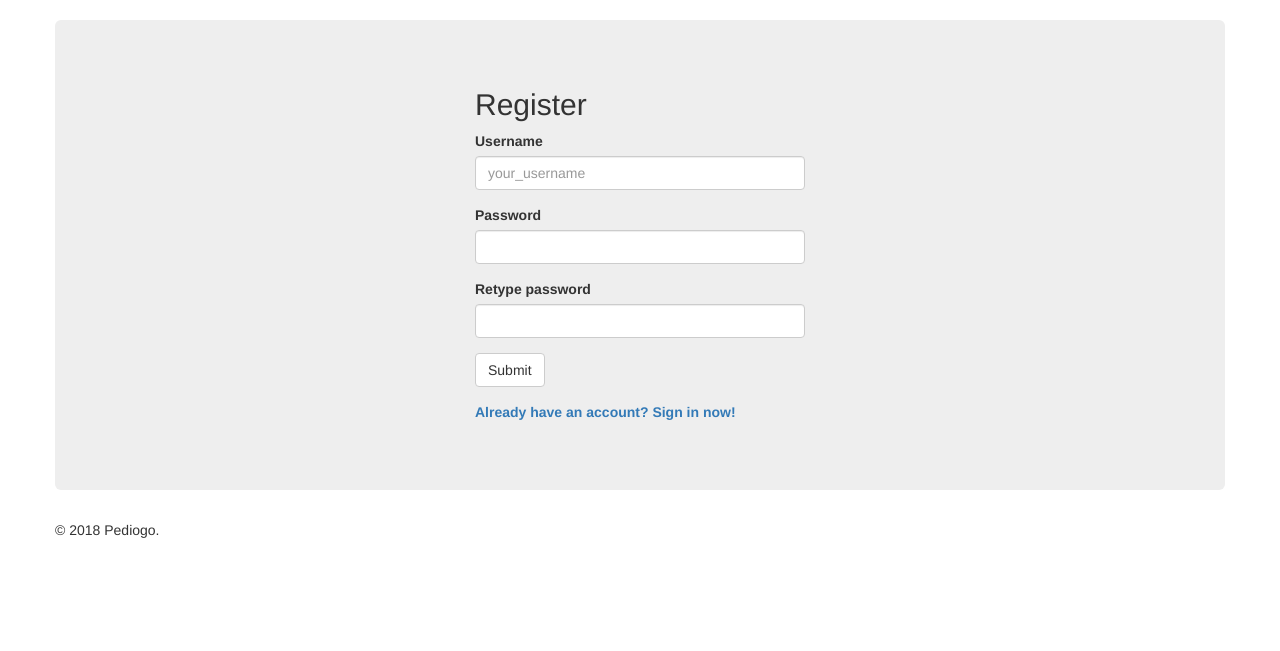
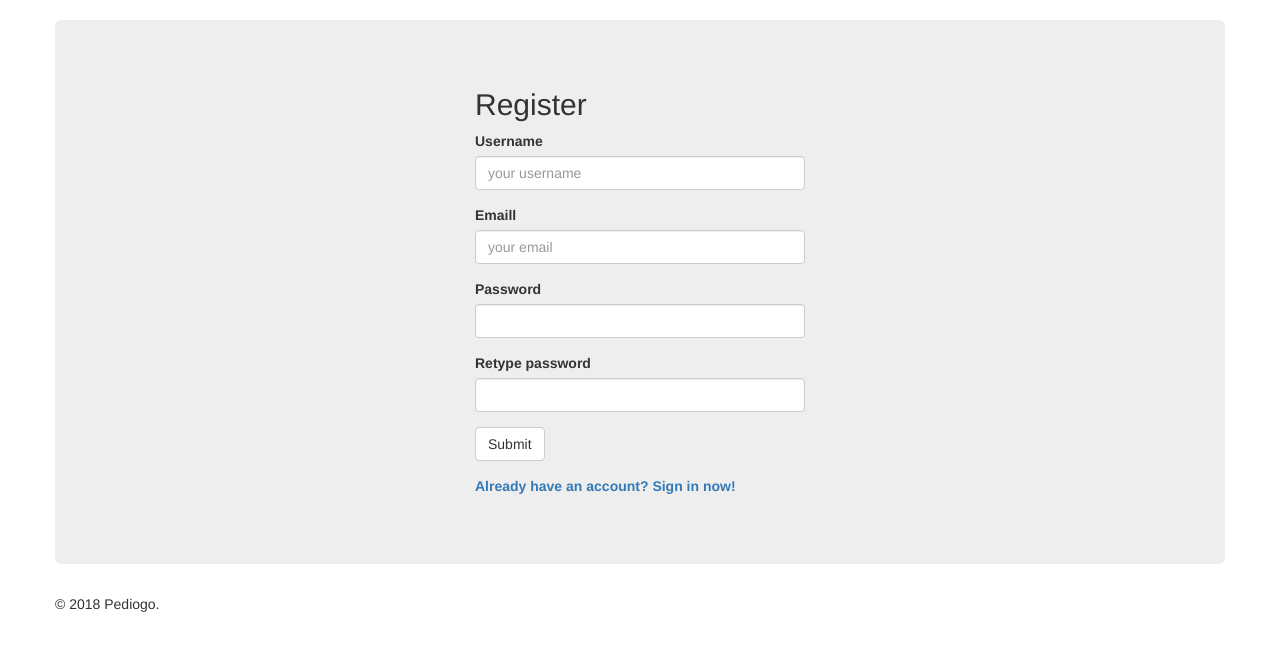
Before and after one commit to pedrodiogo219/Login-System, a Flask app: page /register in a window 1280 px wide. Shown: the part 76-727 px from the top of the page. Run offline with Flask 2, Linux system fonts and the light colour scheme; some libraries are stand-ins or nearby versions.

Commit message:
added email field in register form

```diff
--- a/app/__init__.py
+++ b/app/__init__.py
@@ -18,8 +18,8 @@ manager.add_command('db',  MigrateCommand)
 lm = LoginManager()
 lm.init_app(app)
 
-engine = create_engine('postgresql://postgres:postgres@localhost:5432', echo=True)
-conn = engine.connect()
+#engine = create_engine('postgresql://postgres:postgres@localhost:5432', echo=True)
+#conn = engine.connect()
 from app.models import tables
 
 from app.controllers import default
--- a/app/controllers/default.py
+++ b/app/controllers/default.py
@@ -1,11 +1,11 @@
 from flask import render_template, flash, redirect, url_for
 from flask_login import login_user, logout_user
-from app import app, db, lm, conn
+from app import app, db, lm#, conn
 
 from app.models.forms import LoginForm, CadForm
 from app.models.tables import User
 
-from sqlalchemy.sql import select, insert
+#from sqlalchemy.sql import select, insert
 
 
 @lm.user_loader
@@ -48,14 +48,18 @@ def register():
 	if form.validate_on_submit():
 		if form.password.data == form.re_password.data:
 			flash("dados okay")
-			s = select([User])
+			"""
+				s = select([User])
 			result = conn.execute(s)
 			print(result)
 			for row in result:
 				print("row: " + row['username'])
 				flash("user encontrado: " + row['username'])
 
-			stmt = insert(User).values(id=2, username=form.username.data, password=form.password.data, name=form.username.data,
-								 email='something@email.com')
+			stmt = insert(User).values(username=form.username.data, email=form.email.data,
+									   password=form.password.data, name=form.username.data)
 			conn.execute(stmt)
+			"""
+
+
 	return render_template('register.html', form=form)
--- a/app/models/forms.py
+++ b/app/models/forms.py
@@ -1,6 +1,6 @@
 from flask_wtf import FlaskForm
 from wtforms import StringField, PasswordField, BooleanField
-from wtforms.validators import DataRequired, EqualTo
+from wtforms.validators import DataRequired, EqualTo, Email
 
 class LoginForm(FlaskForm):
 	username = StringField("username", validators=[DataRequired()])
@@ -9,5 +9,6 @@ class LoginForm(FlaskForm):
 
 class CadForm(FlaskForm):
 	username = StringField("username", validators=[DataRequired()])
+	email = StringField("email", validators=[DataRequired(), Email()])
 	password = PasswordField("password", validators=[DataRequired(), EqualTo('re_password', message='Passwords must match')])
 	re_password = PasswordField("re_password", validators=[DataRequired()])
--- a/app/models/tables.py
+++ b/app/models/tables.py
@@ -3,7 +3,7 @@ from app import db
 class User(db.Model):
 	__tablename__ = "users"
 
-	id = db.Column(db.Integer, primary_key=True)
+	id = db.Column(db.Integer, primary_key=True, autoincrement=True)
 	username = db.Column(db.String, unique=True)
 	password = db.Column(db.String)
 	name = db.Column(db.String)
--- a/app/templates/register.html
+++ b/app/templates/register.html
@@ -21,7 +21,7 @@
                 {{ form.csrf_token }}
                 <div class="form-group">
                     <label>Username</label>
-                    {{ form.username(class="form-control", placeholder="your_username")}}
+                    {{ form.username(class="form-control", placeholder="your username")}}
 
                     {% if form.errors.username %}
                         <div class="alert alert-danger" role="alert">
@@ -34,6 +34,23 @@
 
                     {% endif %}
                 </div>
+
+                <div class="form-group">
+                    <label>Emaill</label>
+                    {{ form.email(class="form-control", placeholder="your email") }}
+
+                    {% if form.errors.email %}
+                        <div class="alert alert-danger" role="alert">
+                            <ul>
+                                {% for e in form.errors.email %}
+                                    <li>{{ e }} </li>
+                                {% endfor %}
+                            </ul>
+                        </div>
+
+                    {% endif %}
+                </div>
+
                 <div class="form-group">
                     <label>Password</label>
                     {{ form.password(class="form-control")}}
```
